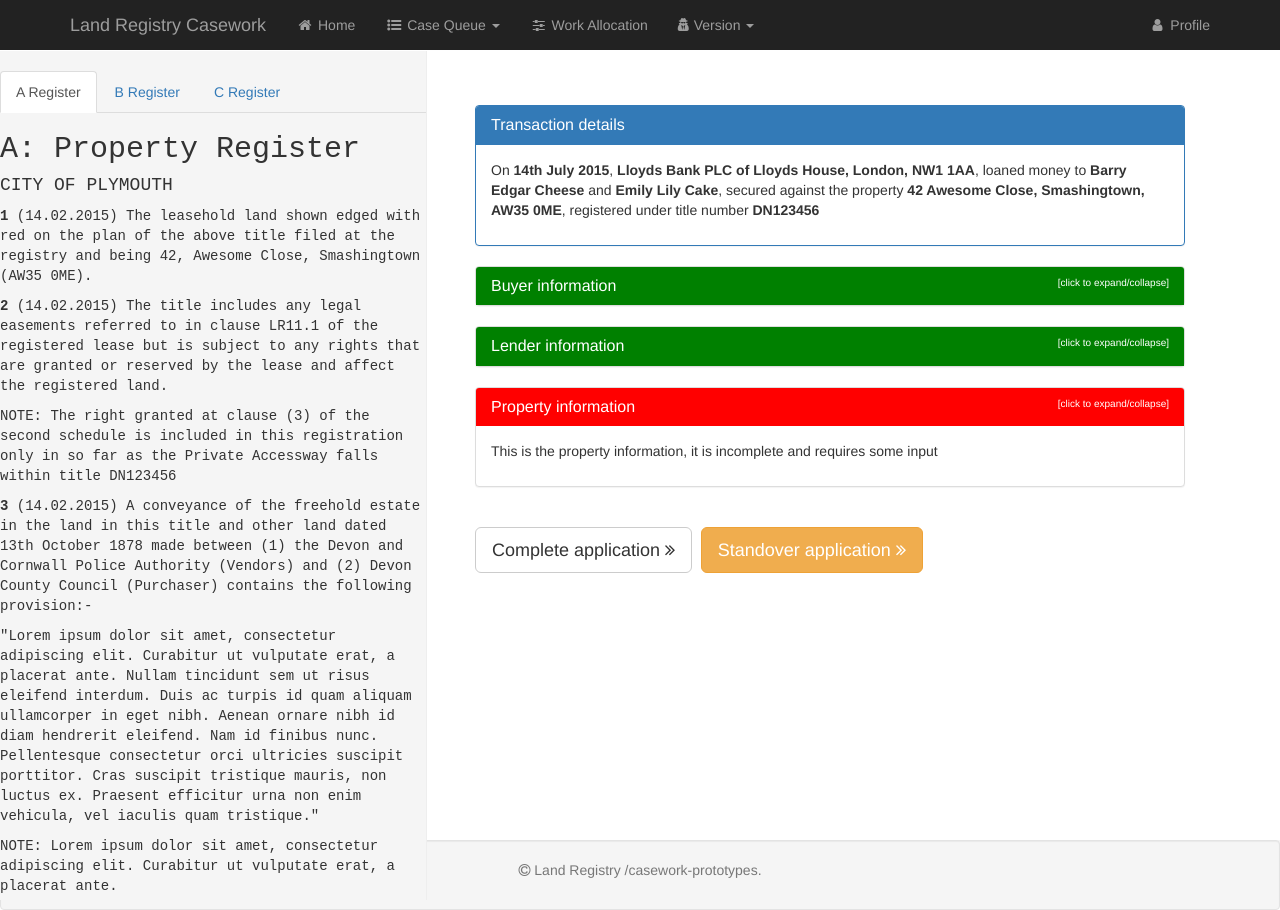
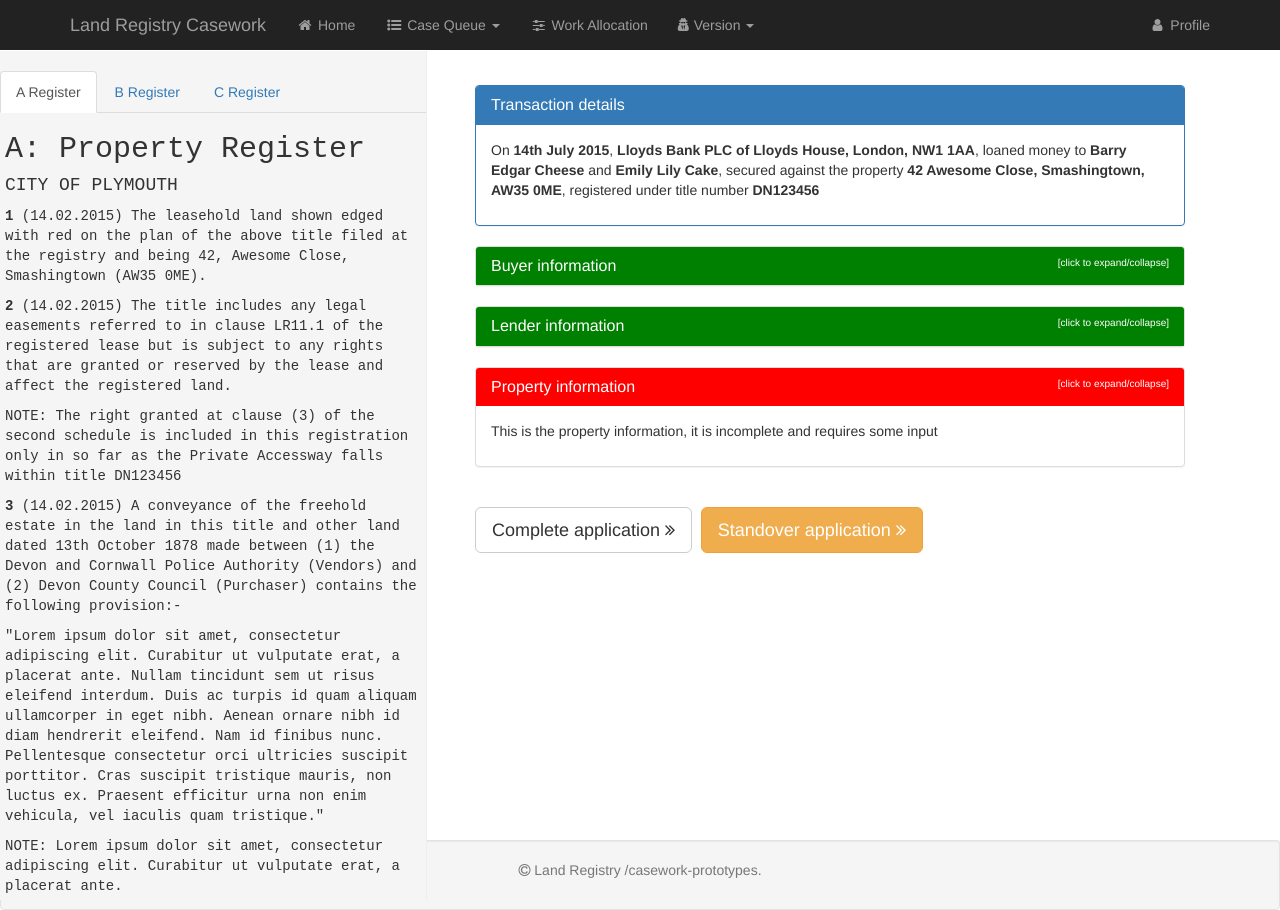
Before and after one commit to LandRegistry/casework-prototypes, a Jekyll site: the page built from andy-currentapp.html, in a window 1280 px wide. Built offline with Jekyll 4.4.1, drawn with Linux system fonts in a browser that asks for light colours; nearby versions of some CDN libraries.

Commit message:
Added padding to register view

```diff
--- a/_includes/andy_register_view.html
+++ b/_includes/andy_register_view.html
@@ -10,9 +10,14 @@
     <!-- Tab panes -->
     <div class="tab-content">
         <!-- The contents of these three tabs will eventually be loaded dynamically but for now are hardcoded-->
-        <div role="tabpanel" class="tab-pane fade in active" id="a-reg">{% include andy_a_reg.html %}</div>
-        <div role="tabpanel" class="tab-pane fade" id="b-reg">{% include andy_b_reg.html %}</div>
-        <div role="tabpanel" class="tab-pane fade" id="c-reg">{% include andy_c_reg.html %}</div>
+        <div role="tabpanel" class="tab-pane fade in active" id="a-reg" style="padding-left:5px; padding-right:5px">
+            {% include andy_a_reg.html %}
+        </div>
+        <div role="tabpanel" class="tab-pane fade" id="b-reg" style="padding-left:5px; padding-right:5px">
+            {% include andy_b_reg.html %}
+        </div>
+        <div role="tabpanel" class="tab-pane fade" id="c-reg" style="padding-left:5px; padding-right:5px">
+            {% include andy_c_reg.html %}
+        </div>
     </div>
-
 </div>
--- a/andy-currentapp.html
+++ b/andy-currentapp.html
@@ -6,7 +6,7 @@ permalink: /andy/currentapp/
 
 <div class="container-fluid">
     <div class="row">
-        <<div class="col-sm-5 col-md-4 sidebar">
+        <div class="col-sm-5 col-md-4 sidebar">
             <ul class="nav nav-sidebar">
 
                 {% include andy_register_view.html %}
```
